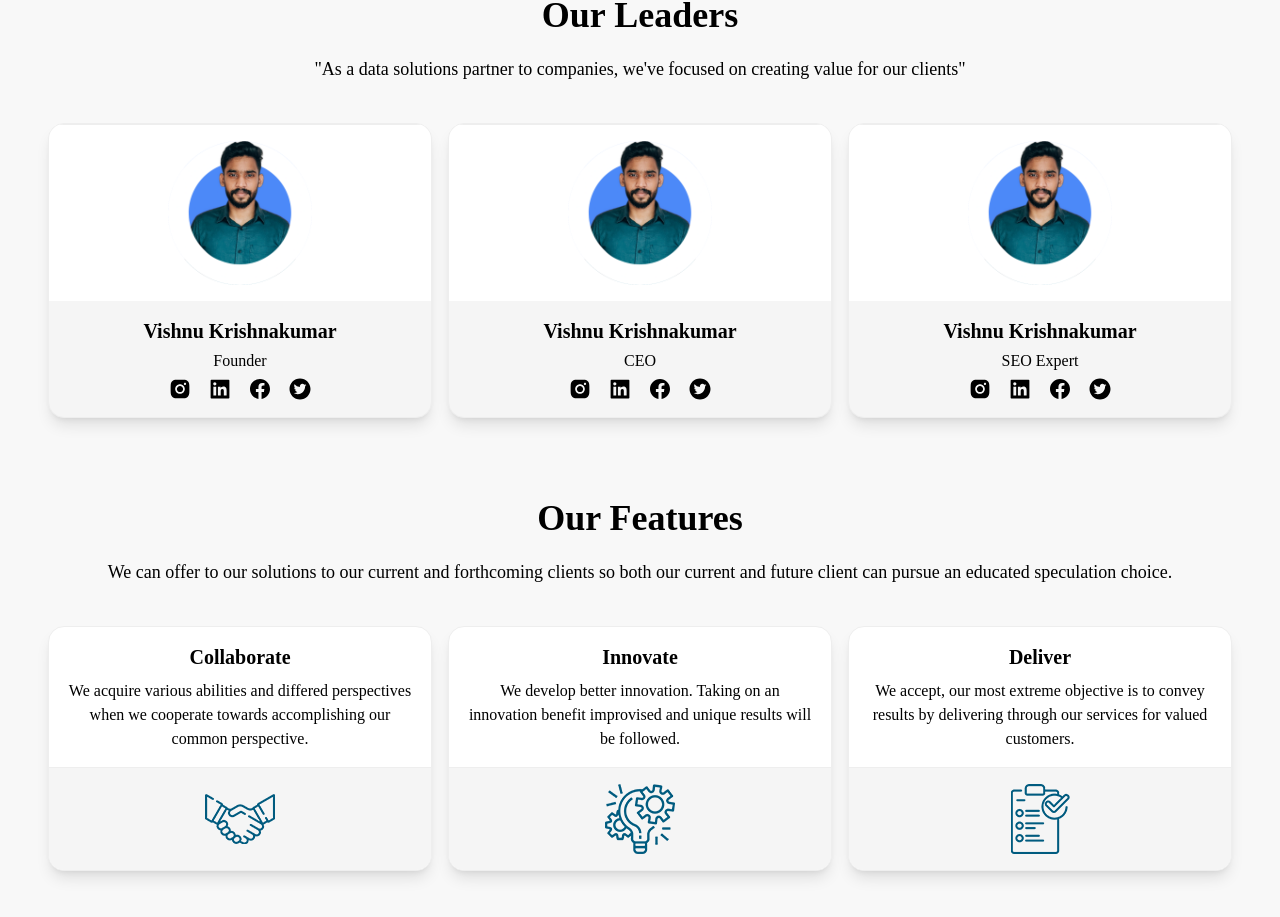
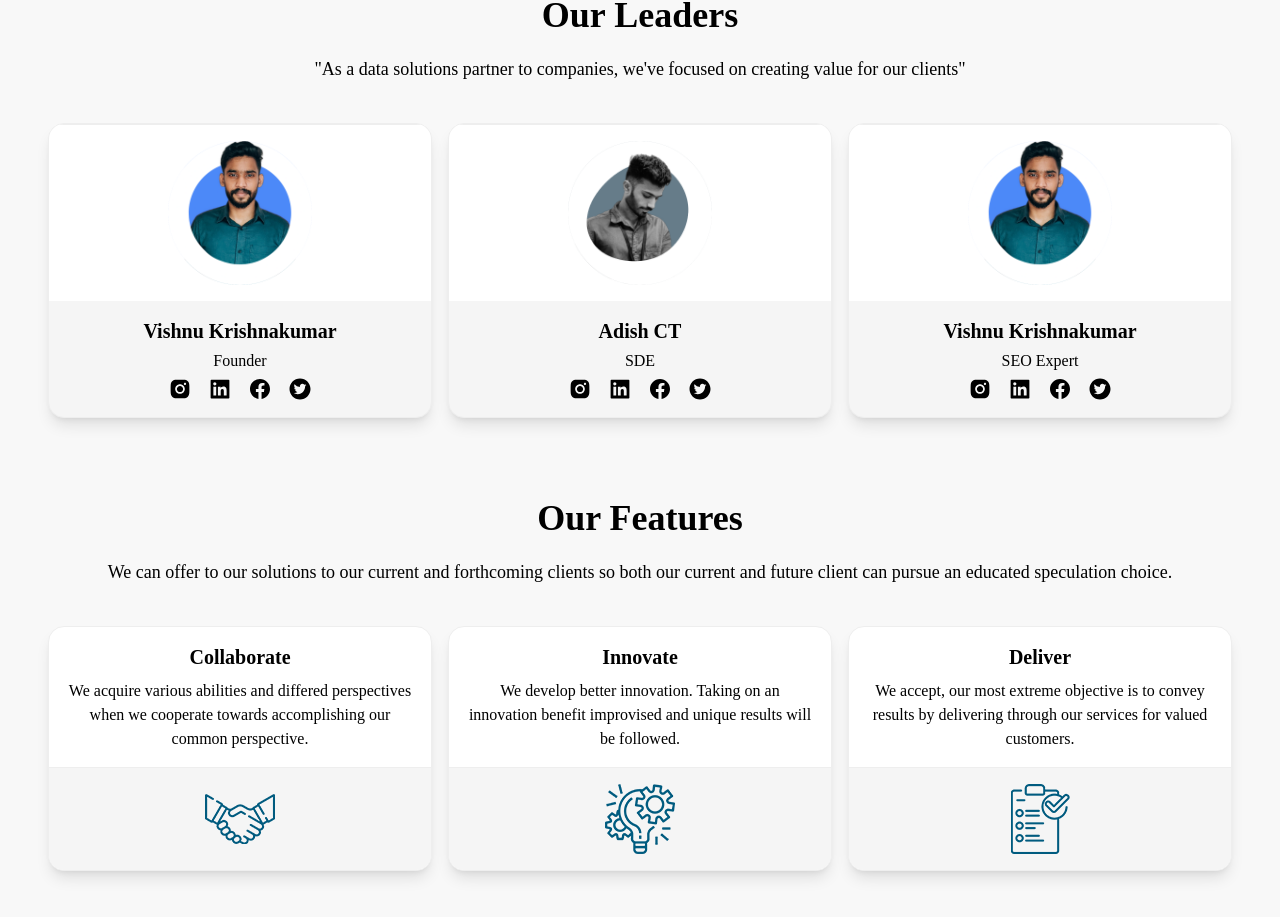
Before and after one commit to vishnukkrishna/StaffSense-Front-end, a React (Vite) app: page / in a window 1280 px wide. Shown: the part 1077-1994 px from the top of the page. Built offline with nearby package versions, Linux system fonts and the light colour scheme; no server answers; a web font is replaced by a local one.

Commit message:
photo added

```diff
--- a/src/api/Api.jsx
+++ b/src/api/Api.jsx
@@ -1,5 +1,5 @@
-// export const BACKEND_BASE_URL = "http://localhost:8000";
-// export const wsApiUrl = 'ws://127.0.0.1:8000';
+export const BACKEND_BASE_URL = "http://localhost:8000";
+export const wsApiUrl = 'ws://127.0.0.1:8000';
 
-export const BACKEND_BASE_URL = "https://staffsense.onrender.com"
-export const wsApiUrl = 'wss://staffsense.onrender.com'
+// export const BACKEND_BASE_URL = "https://staffsense.onrender.com"
+// export const wsApiUrl = 'wss://staffsense.onrender.com'
--- a/src/components/Employee/OutHomePage.jsx
+++ b/src/components/Employee/OutHomePage.jsx
@@ -6,6 +6,7 @@ import card1 from "../../images/collaboration.webp";
 import card2 from "../../images/innovation.webp";
 import card3 from "../../images/deliver.webp";
 import profile from "../../images/profile-pic.jpg";
+import adish from "../../images/adish.png";
 import b1 from "../../images/b1.png";
 import b2 from "../../images/b2.png";
 import logo from "../../images/Logo.png";
@@ -227,13 +228,13 @@ function OutHomePage() {
             {/* Card 2 */}
             <div className="w-full lg:w-96 border rounded-2xl overflow-hidden shadow-lg bg-gray-100">
               <div className="p-4 bg-white border-t flex justify-center items-center">
-                <img className="w-36 h-36" src={profile} alt="" />
+                <img className="w-36 h-36" src={adish} alt="" />
               </div>
               <div className="p-4">
                 <h5 className="text-blue-gray text-xl font-semibold mb-1">
-                  Vishnu Krishnakumar
+                  Adish CT
                 </h5>
-                <p className="mb-1">CEO</p>
+                <p className="mb-1">SDE</p>
                 <div className="flex justify-center items-center space-x-4 cursor-pointer">
                   <a href="https://www.instagram.com/vishnu_k_krishna/">
                     <AiFillInstagram className="text-2xl social-icon transition-transform duration-300 transform hover:scale-110" />
```
Also changed, not shown: src/images/adish.png (added).
